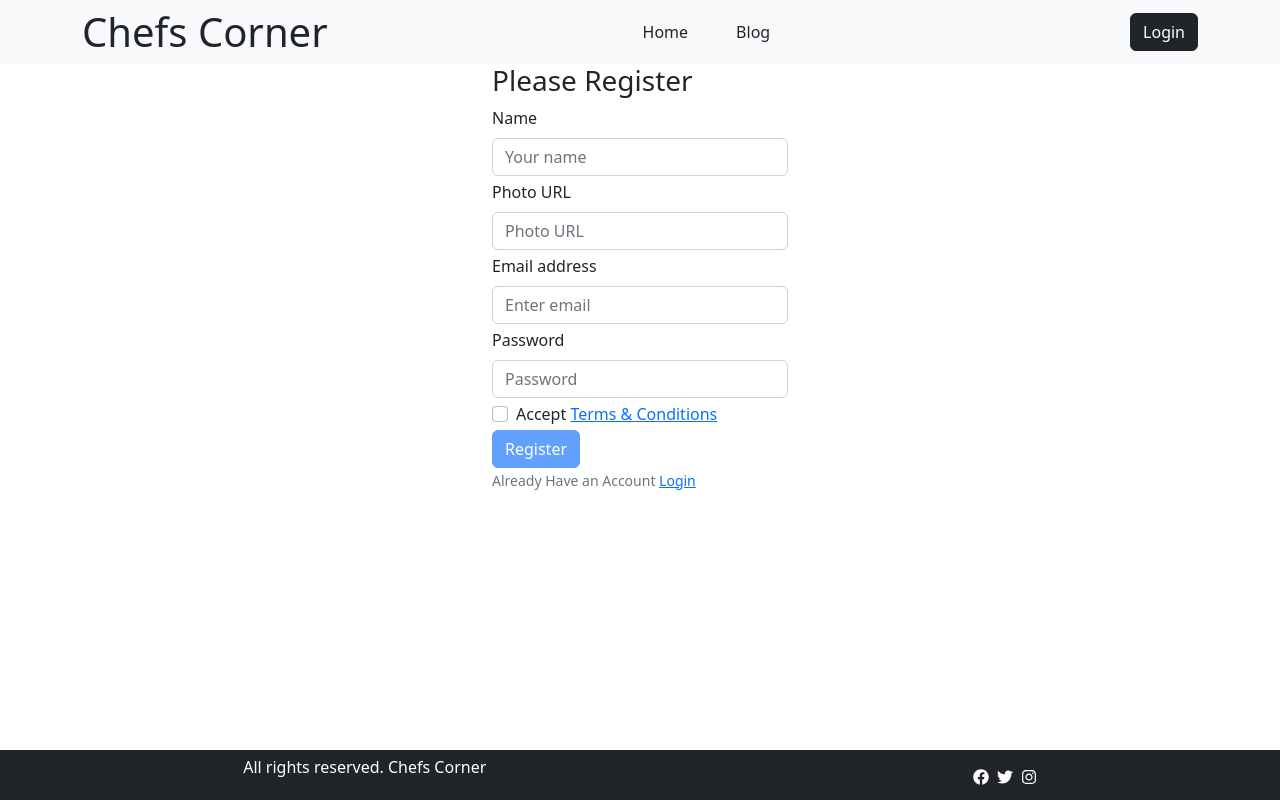
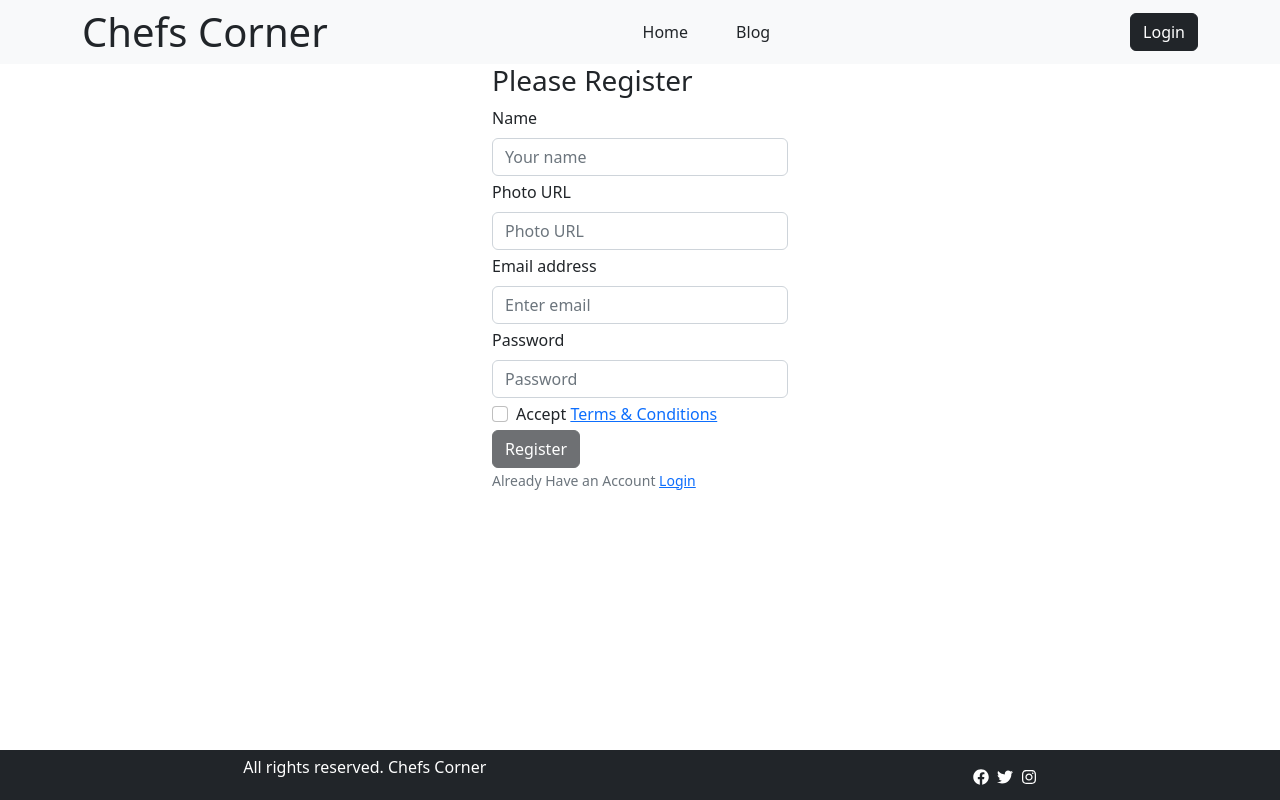
Before and after one commit to masum-developer/food, a React (Vite) app: page /register in a window 1280 px wide. Built offline with nearby package versions, Linux system fonts and the light colour scheme; no server answers.

Commit message:
finally done

```diff
--- a/src/pages/Login/Login.jsx
+++ b/src/pages/Login/Login.jsx
@@ -63,7 +63,7 @@ const Login = () => {
                         <Form.Label>Password</Form.Label>
                         <Form.Control type="password" name="password" placeholder="Password" required />
                     </Form.Group>
-                    <Button variant="primary" type="submit">
+                    <Button variant="dark" type="submit">
                         Login
                     </Button>
                     <br />
--- a/src/pages/Register/Register.jsx
+++ b/src/pages/Register/Register.jsx
@@ -69,7 +69,7 @@ const Register = () => {
                      name="accept"
                      label={<>Accept <Link to='/terms'>Terms & Conditions</Link></>} />
                 </Form.Group>
-                <Button disabled={!accepted} variant="primary" type="submit">
+                <Button disabled={!accepted} variant="dark" type="submit">
                     Register
                 </Button>
                 <br />
```
